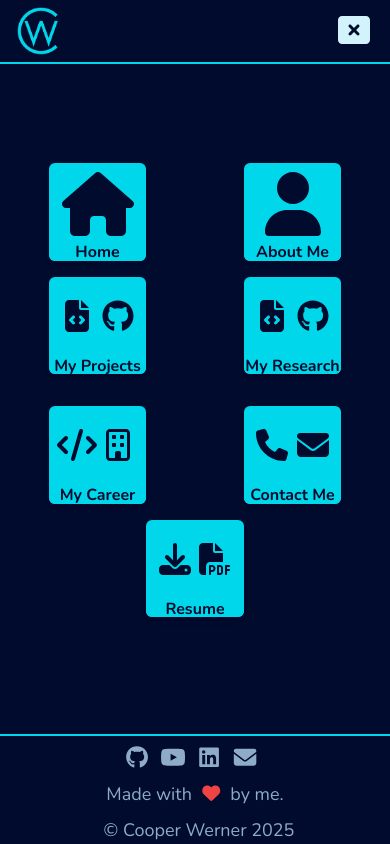
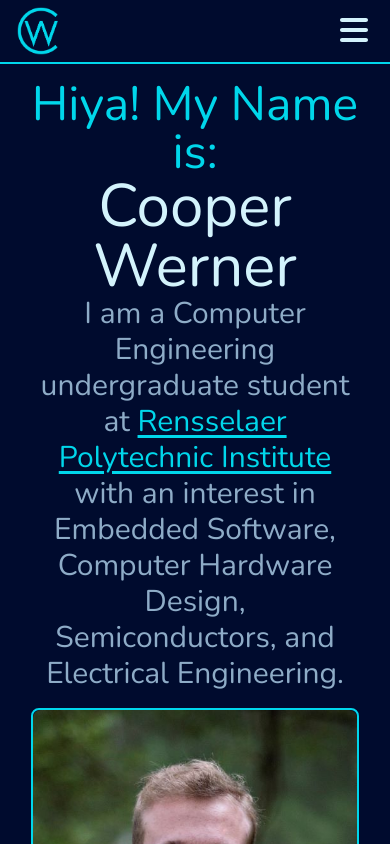
Before and after one commit to CooperW824/cooperw.tech, an Angular app: page / in a window 390 px wide. Shown: the top 844 px of the page. Built offline with nearby package versions, Linux system fonts and the light colour scheme.

Commit message:
fix mobile menu showing up when not wanted

```diff
--- a/src/app/components/nav-bar/nav-bar.component.html
+++ b/src/app/components/nav-bar/nav-bar.component.html
@@ -37,7 +37,7 @@
 	</div>
 	<div
 		id="mobileMenu"
-		class="sm:hidden fixed top-0 left-0 h-full z-10 bg-coop-background flex flex-col items-center start transition-all w-full overflow-y-auto"
+		class="sm:flex fixed top-0 left-0 h-full z-10 bg-coop-background hidden flex-col items-center start transition-all w-full overflow-y-auto"
 	>
 		<div
 			class="flex items-center justify-between pr-4 fixed top-0 border-b-2 border-coop-highlight w-full h-16"
```
